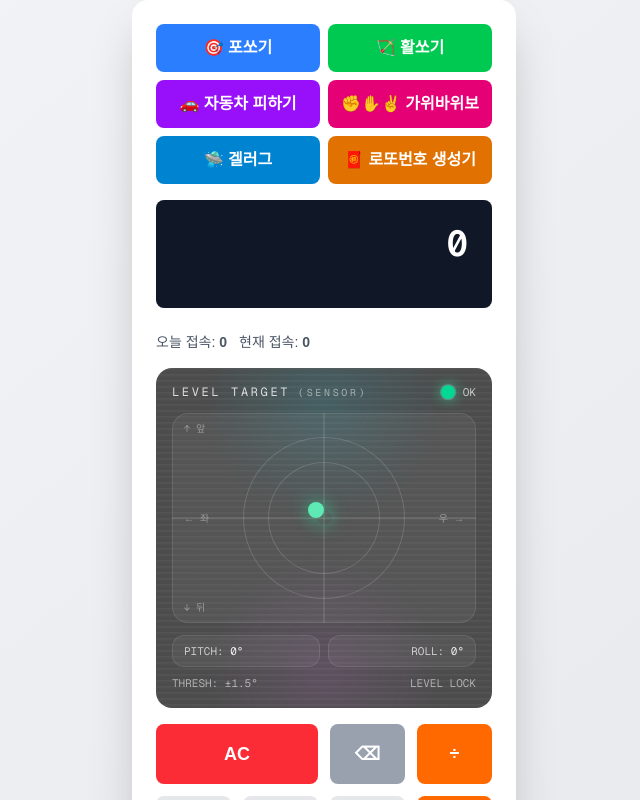
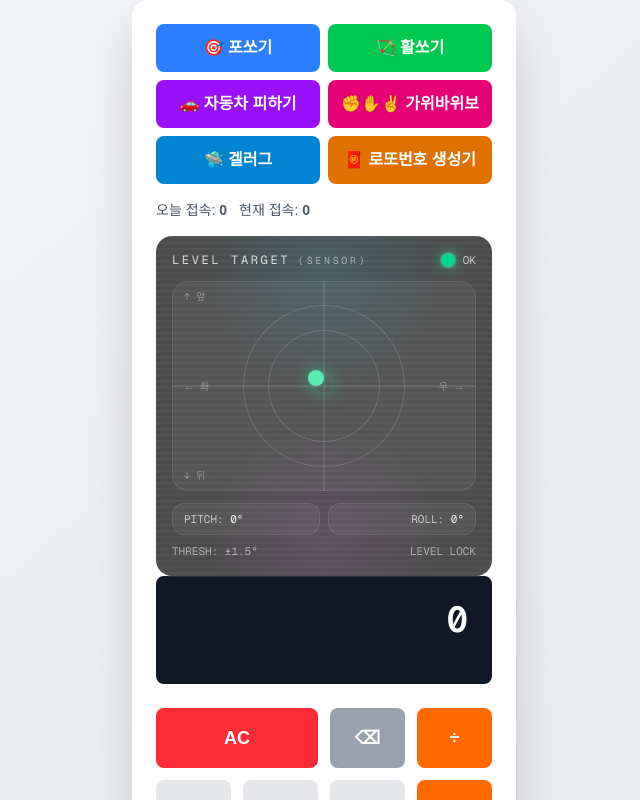
Before and after one commit to btollotus/cal-test-01, a Next.js app: page / in a window 1280 px wide. Shown: the top 800 px of the page, without its empty margins (316-956 px from the left). Built offline with nearby package versions, Linux system fonts and the light colour scheme; no server answers; the database is empty.

Commit message:
deploy: intro + online stats

```diff
--- a/app/page.tsx
+++ b/app/page.tsx
@@ -221,19 +221,21 @@ export default function Home() {
 
           </div>
 
+
+
+          <OnlineStats />
+
+          {/* ✅ 수평계 */}
+          <div className="mt-4">
+            <LevelWidget />
+          </div>
+
           {/* Display */}
           <div className="mb-6 rounded-lg bg-gray-900 p-6 text-right dark:bg-gray-950">
             <div className="min-h-[60px] text-4xl font-mono font-semibold text-white">
               {formatDisplay(display)}
               {getEmoji(display)}
             </div>
-          </div>
-
-          <OnlineStats />
-
-          {/* ✅ 수평계 */}
-          <div className="mt-4">
-            <LevelWidget />
           </div>
 
           {/* Buttons */}
```
